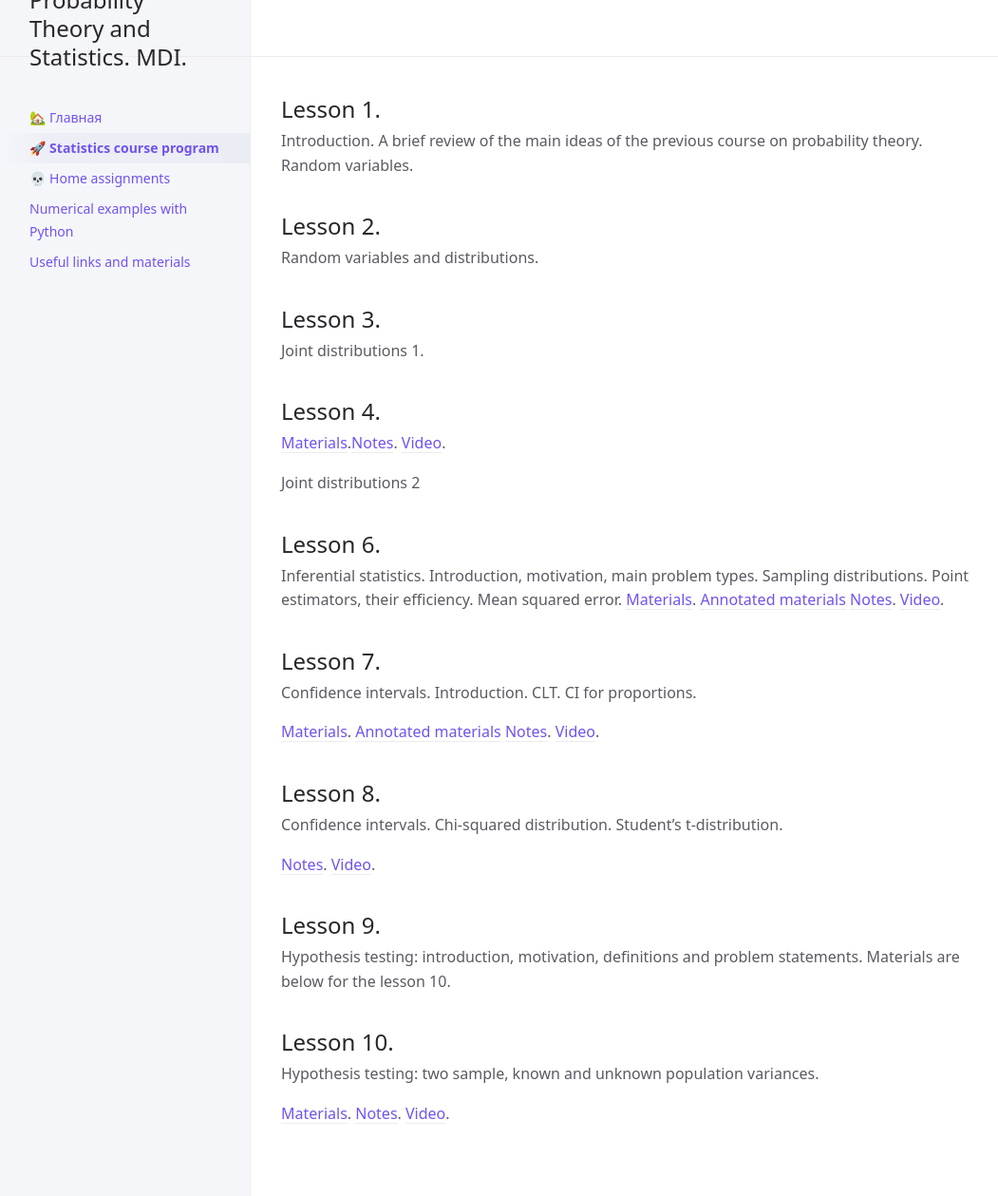
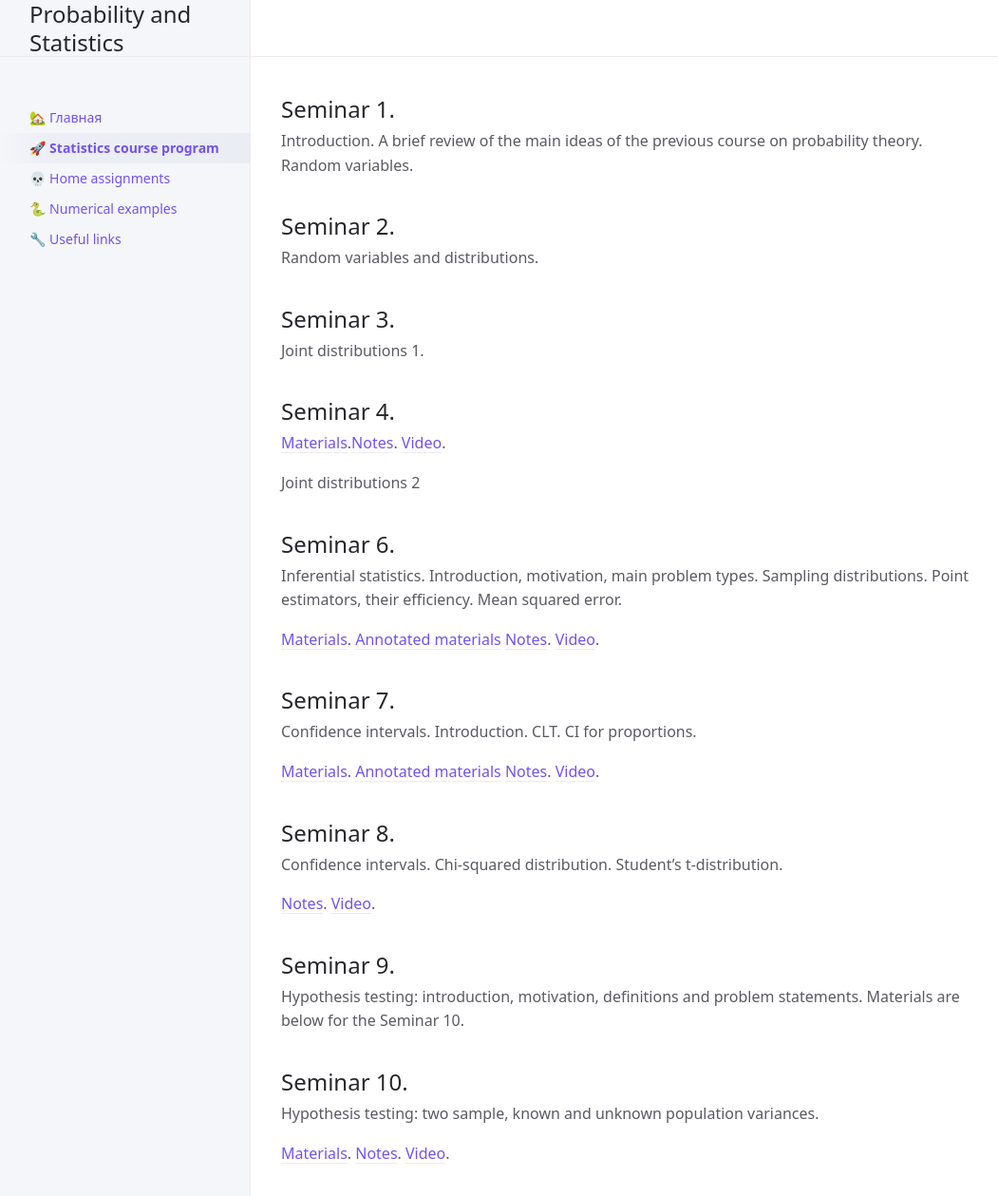
Before and after one commit to glkarpov/glkarpov.github.io, a Jekyll site: the page built from program.md, in a window 1280 px wide and 1275 px high. Shown: the top 1259 px of the window at 95% size, without its empty margins (108-1159 px from the left). Built offline with Jekyll 4.4.1, drawn with Linux system fonts in a browser that asks for light colours; our own code applies the rules of GitHub Pages for plain Markdown files; a script that is not in the unit is left out.

Commit message:
Further change

```diff
--- a/_config.yml
+++ b/_config.yml
@@ -1,4 +1,4 @@
-title: "Probability Theory and Statistics. MDI."
+title: "Probability and Statistics"
 baseurl: ""
 url: "https://glkarpov.github.io"
 search_enabled: false
--- a/numerical.md
+++ b/numerical.md
@@ -1,4 +1,9 @@
-# Numerical examples with Python
+---
+title: 🐍 Numerical examples
+nav_order: 4
+---
+
+# Numerical examples
 
 ## Central Limit Theorem visualization
 
--- a/program.md
+++ b/program.md
@@ -3,52 +3,53 @@ title: 🚀 Statistics course program
 nav_order: 2
 ---
 
-## Lesson 1.
+## Seminar 1.
 
 Introduction. A brief review of the main ideas of the previous course on probability theory. Random variables.
 
 
-## Lesson 2.
+## Seminar 2.
 
 Random variables and distributions.
 
-## Lesson 3.
+## Seminar 3.
 
 Joint distributions 1.
 
-## Lesson 4.
+## Seminar 4.
 
  [Materials](/presentations/sem4.pdf).[Notes](/notes/sem4_whiteboard.pdf). [Video](https://drive.google.com/file/d/189LLtLiXJNEt198DJuZuxVOAsp2cXugH/view?usp=sharing).
 
 Joint distributions 2
 
 
-## Lesson 6.
+## Seminar 6.
 
 Inferential statistics. Introduction, motivation, main problem types. Sampling distributions. Point estimators, their efficiency. Mean squared error.
+
 [Materials](/presentations/sem6.pdf). [Annotated materials](/notes/sem6_annotated.pdf) [Notes](/notes/sem6_whiteboard.pdf). [Video](https://drive.google.com/file/d/16mi3FQPmx8Wb3yqqBn1HJfYI_qQmoC7e/view?usp=sharing).
 
 
 
-## Lesson 7.
+## Seminar 7.
 
 Confidence intervals. Introduction. CLT. CI for proportions.
 
 [Materials](/presentations/sem8.pdf). [Annotated materials](/notes/sem8_annotated.pdf) [Notes](/notes/sem8_whiteboard.pdf). [Video](https://drive.google.com/file/d/1N_g3oOlB4g9voPPDmDduFIVct8721Eeh/view?usp=sharing).
 
 
-## Lesson 8.
+## Seminar 8.
 
 Confidence intervals. Chi-squared distribution. Student's t-distribution.
 
 [Notes](/notes/sem9_whiteboard.pdf). [Video](https://drive.google.com/file/d/16mi3FQPmx8Wb3yqqBn1HJfYI_qQmoC7e/view?usp=sharing).
 
-## Lesson 9.
+## Seminar 9.
 
 Hypothesis testing: introduction, motivation, definitions and problem statements.
-Materials are below for the lesson 10.
+Materials are below for the Seminar 10.
 
-## Lesson 10.
+## Seminar 10.
 
 Hypothesis testing: two sample, known and unknown population variances.
 
```
Also changed, not shown: README.md (+0 -1 lines), links.md (+5 -0 lines), images/python_code.png (added).
